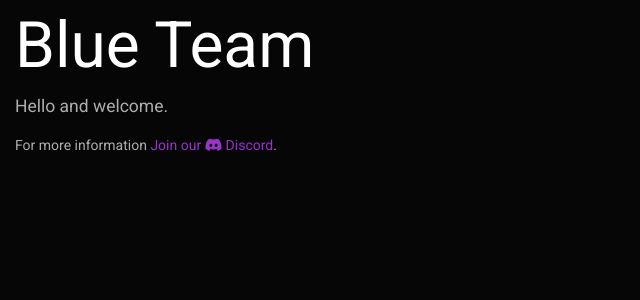
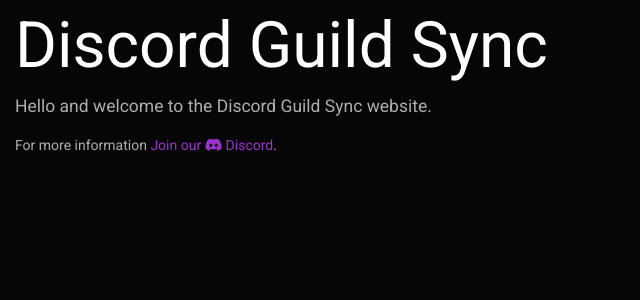
Before and after one commit to cssnr/guild-sync-web, a Django app: page / in a window 1280 px wide. Shown: the part 63-363 px from the top of the page, without its empty margins (0-640 px from the left). Run offline with Django 3.2, Linux system fonts and the light colour scheme; parts of the project's set-up code (start-up, migrations or seed data) failed here and were passed over; some libraries are stand-ins or nearby versions.

Commit message:
Static update

```diff
--- a/app/templates/home.html
+++ b/app/templates/home.html
@@ -9,13 +9,13 @@
     <div class="row mt-2">
 
         <div class="col">
-            <h1>Blue Team</h1>
+            <h1>Discord Guild Sync</h1>
 
             {% if user.is_authenticated %}
                 <p class="lead">Hello {% if user.first_name %}{{ user.first_name }}{% else %}{{ user.username }}{% endif %}
-                    and welcome.</p>
+                    and welcome to the Discord Guild Sync website.</p>
             {% else %}
-                <p class="lead">Hello and welcome.</p>
+                <p class="lead">Hello and welcome to the Discord Guild Sync website.</p>
             {% endif %}
 
             <p>For more information <a class="text-info" href="{% get_config "DISCORD_URL" %}">
--- a/app/templates/main.html
+++ b/app/templates/main.html
@@ -10,18 +10,17 @@
     {% if debug_enabled %}<meta name="robots" content="noindex, nofollow">{% endif %}
 
     <meta name="author" content="Shane"/>
-    <meta name="title" content="Blue Team Website"/>
-    <meta name="description" content="Blue Team - A Classic World of Warcraft raiding guild from US Faerlina."/>
+    <meta name="title" content="Discord Guild Sync"/>
+    <meta name="description" content="Discord Guild Sync - A Discord Guild Sync for World of Warcraft Classic."/>
 
     <meta property="og:author" content="Shane">
-    <meta property="og:title" content="Blue Team Website">
-    <meta property="og:description" content="Blue Team - A Classic World of Warcraft raiding guild from US Faerlina.">
+    <meta property="og:title" content="Discord Guild Sync">
+    <meta property="og:description" content="Discord Guild Sync - A Discord Guild Sync for World of Warcraft Classic.">
     <meta property="og:type" content="website">
     <meta property="og:url" content="{{ request.scheme }}://{{ request.META.HTTP_HOST }}{% url 'home:index' %}">
     <meta property="og:image" content="{{ request.scheme }}://{{ request.META.HTTP_HOST }}{% static 'images/logo.png' %}">
-    <meta property="og:image:type" content="image/png">
 
-    <title>Blue Team - {% block title %}{% endblock %}</title>
+    <title>Discord Guild Sync - {% block title %}{% endblock %}</title>
 
     <link rel="icon" href="{% static 'images/favicon.ico' %}">
 
@@ -37,11 +36,11 @@
     {% block heading %}
         <nav class="navbar navbar-expand-md navbar-dark bg-dark mt-2">
             <a class="navbar-brand" href="{% url 'home:index' %}">{{ site_title_short }}</a>
-            <button class="navbar-toggler" type="button" data-toggle="collapse" data-target="#navbarColor02"
-                    aria-controls="navbarColor02" aria-expanded="false" aria-label="Toggle navigation">
+            <button class="navbar-toggler" type="button" data-toggle="collapse" data-target="#navbarColor"
+                    aria-controls="navbarColor" aria-expanded="false" aria-label="Toggle navigation">
                 <span class="navbar-toggler-icon"></span>
             </button>
-            <div class="collapse navbar-collapse" id="navbarColor02">
+            <div class="collapse navbar-collapse" id="navbarColor">
                 <ul class="navbar-nav mr-auto">
                     <li class="nav-item {% block home_active %}{% endblock %}">
                         <a class="nav-link" href="{% url 'home:index' %}">Home</a>
@@ -54,10 +53,11 @@
                            role="button" data-toggle="dropdown" aria-haspopup="true" aria-expanded="false">
                             Resources</a>
                         <div class="dropdown-menu" aria-labelledby="navbarDropdown">
-                            <a class="dropdown-item" href="https://github.com/blue-team-wow/addons-classic" target="_blank">
-                                Classic WoW Addons</a>
+                            <a class="dropdown-item" href="https://discord.com/developers/applications" target="_blank">
+                                Discord Developer Portal</a>
                             <div class="dropdown-divider"></div>
-                            <a class="dropdown-item" href="{% get_config "DISCORD_URL" %}">Join our Discord</a>
+                            <a class="dropdown-item" href="{% get_config "DISCORD_URL" %}" target="_blank">
+                                Join our Discord</a>
                         </div>
                     </li>
                 </ul>
--- a/app/templates/news.html
+++ b/app/templates/news.html
@@ -9,7 +9,7 @@
     <div class="row mt-2">
         <div class="col">
 
-            <h1>Blue News</h1>
+            <h1>News</h1>
 
             <p>Coming Soon...</p>
 
```
Also changed, not shown: app/static/images/favicon.ico, app/static/images/logo.png.
